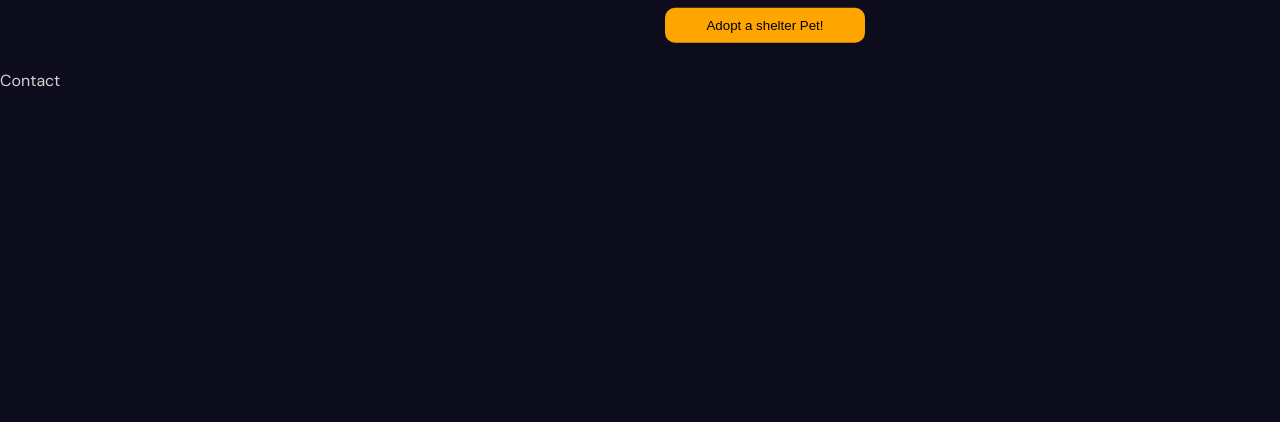
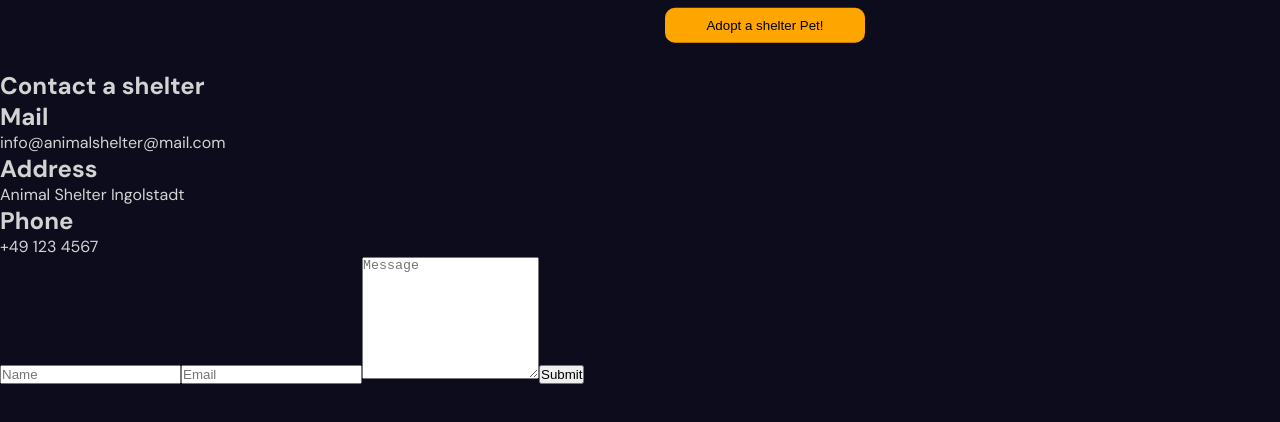
Before and after one commit to SeresBeata/animal-shelter, a React (Create React App) app: page / in a window 1280 px wide. Shown: the part 6483-6905 px from the top of the page. Built offline with nearby package versions, Linux system fonts and the light colour scheme.

Commit message:
Create Contact component
Create and export Contact child component with two main parts, container-text <div> and container-form <div>. Add <form> to the container-form <div>. Import and add child component to App.js file.

```diff
--- a/src/App.js
+++ b/src/App.js
@@ -4,6 +4,7 @@ import Hero from "./components/Hero/Hero";
 import Parallax from "./components/Parallax/Parallax";
 import About from "./components/About/About";
 import StoriesAnimal from "./components/StoriesAnimal/StoriesAnimal";
+import Contact from "./components/Contact/Contact";
 
 import "./App.css";
 
@@ -24,7 +25,9 @@ const App = () => {
         <Parallax type="stories" />
       </section>
       <StoriesAnimal />
-      <section id="Contact">Contact</section>
+      <section id="Contact">
+        <Contact />
+      </section>
     </div>
   );
 };
--- /dev/null
+++ b/src/components/Contact/Contact.js
@@ -0,0 +1,32 @@
+//create and export Contact child component
+const Contact = () => {
+  return (
+    <div className="contact">
+      <div className="contact-container--text">
+        <h1>Contact a shelter</h1>
+        <div className="item">
+          <h2>Mail</h2>
+          <span>info@animalshelter@mail.com</span>
+        </div>
+        <div className="item">
+          <h2>Address</h2>
+          <span> Animal Shelter Ingolstadt </span>
+        </div>
+        <div className="item">
+          <h2>Phone</h2>
+          <span>+49 123 4567</span>
+        </div>
+      </div>
+      <div className="contact-container--form">
+        <form>
+          <input type="text" placeholder="Name" required />
+          <input type="email" placeholder="Email" required />
+          <textarea rows={8} placeholder="Message" />
+          <button>Submit</button>
+        </form>
+      </div>
+    </div>
+  );
+};
+
+export default Contact;
```
